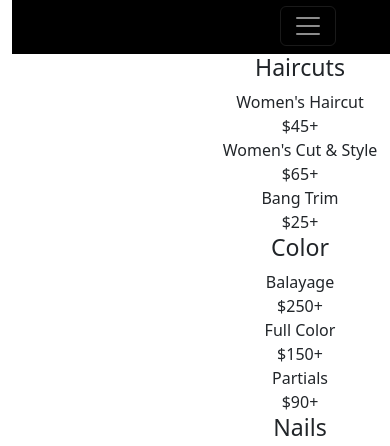
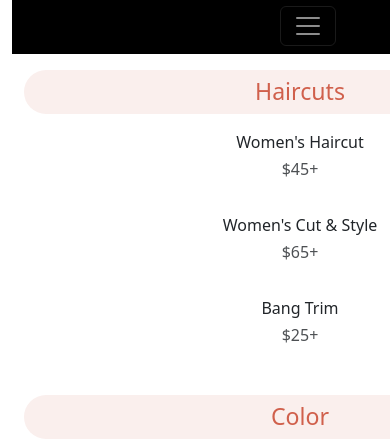
Before and after one commit to L-itslocked/hair-day-salon-project, a plain HTML site: page services.html in a window 390 px wide. Shown: the part 322-768 px from the top of the page. Drawn offline with nearby package versions, Linux system fonts and the light colour scheme.

Commit message:
Update service.html styling

```diff
--- a/styles.css
+++ b/styles.css
@@ -215,7 +215,25 @@ button {
   padding: 0.25rem;
   margin-inline-start: 80vw;
 }
-
+.service {
+  text-align: left;
+  margin: 0 20rem;
+}
+.price {
+  text-align: right;
+  margin-left: 10rem;
+}
+#hair,
+#nails,
+#color,
+#makeup {
+  margin: 1rem 5rem;
+  display: block;
+  color: #d0604c;
+  background-color: #faefed;
+  border-radius: 2rem;
+  padding: 0.5rem 2rem;
+}
 #appts-button {
   margin: 0 auto !important;
   display: block;
@@ -284,4 +302,24 @@ button {
     overflow: hidden;
     align-content: center !important;
   }
+  #hair,
+  #nails,
+  #color,
+  #makeup {
+    display: block;
+    margin: 1rem auto;
+    background-color: #faefed;
+    border-radius: 2rem;
+  }
+  .service {
+    display: block;
+    margin: 0 auto;
+    text-align: center;
+  }
+  .price {
+    display: block;
+    margin: 0.2rem 2rem 2rem 0;
+    text-align: center;
+    opacity: 80%;
+  }
 }
```
